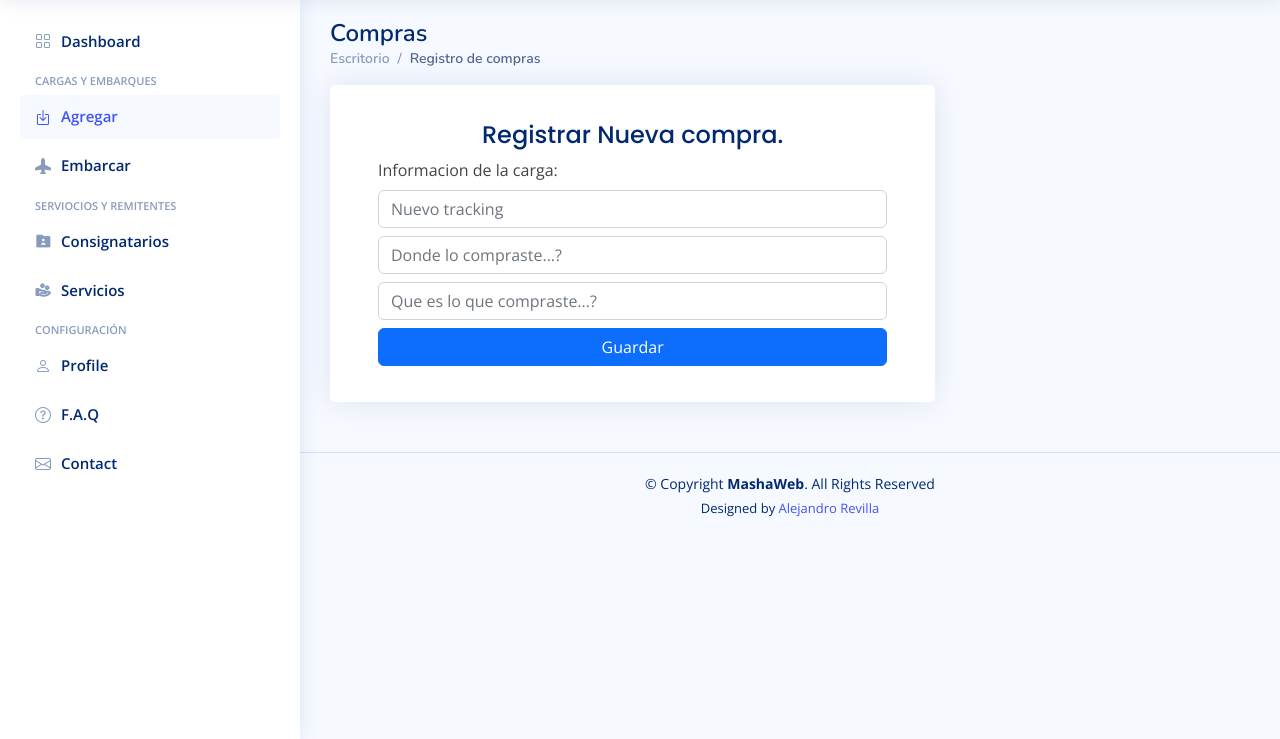
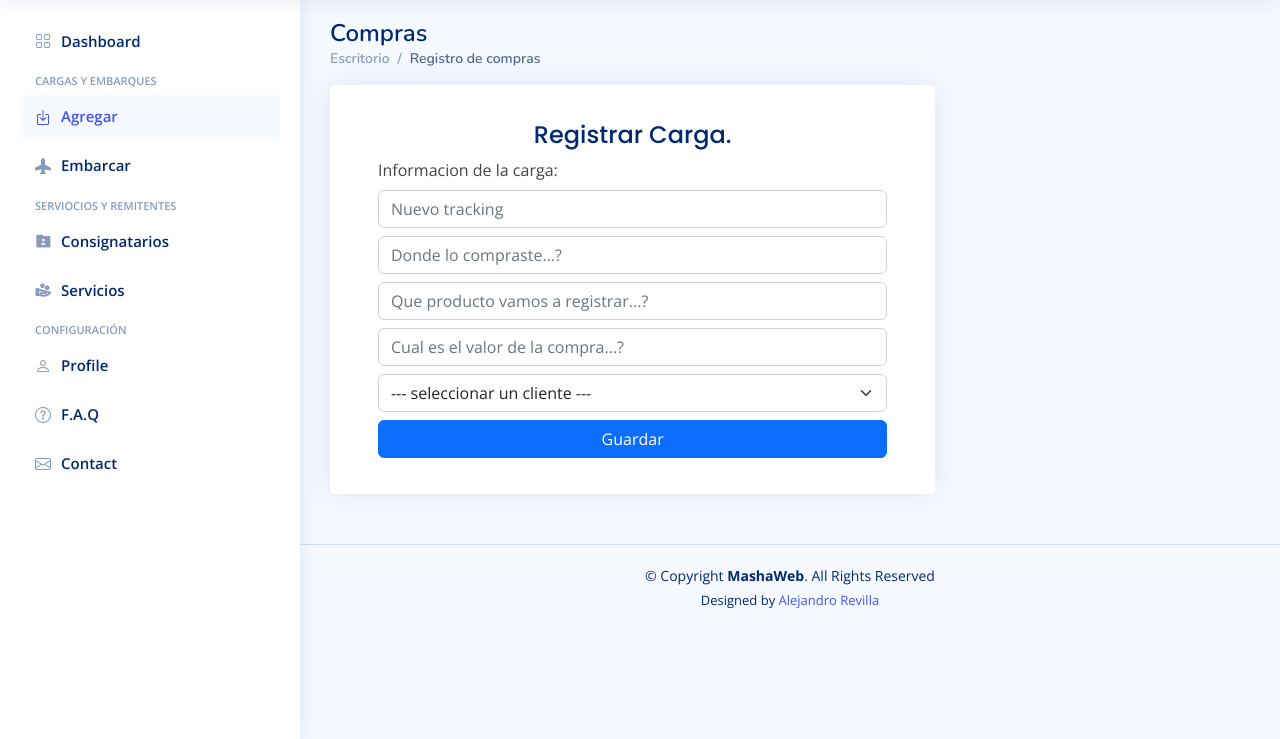
Before and after one commit to Alej1405/gcbox_V2.0, a PHP site: page /registro in a window 1280 px wide. Shown: the part 61-800 px from the top of the page. Run offline with PHP 8.4, Linux system fonts and the light colour scheme; the visitor is signed in with stand-in values (Sample User, id 1); some libraries are stand-ins or nearby versions.

Commit message:
habilitada la funcion registrar carga desde el administrador

```diff
--- a/controllers/DashboradUsuarioController.php
+++ b/controllers/DashboradUsuarioController.php
@@ -2,6 +2,7 @@
 
 namespace Controllers;
 
+use Classes\Email;
 use Model\Cargas;
 use Model\Cliente;
 use Model\Consig;
@@ -52,33 +53,34 @@ class DashboradUsuarioController {
     public static function cargas(Router $router){
         //proteger la pagina
         isAuth();
+        $alertas = [];
 
-        $alertas = [];
         //guardar los registros.
-        $cargas = new Cargas();
+        $cargas = new Cargas;
+
         if ($_SERVER['REQUEST_METHOD'] === 'POST'){
             $cargas->sincronizar($_POST);
             $alertas = $cargas->validarCarga();
             if(empty($alertas)){
-                debuguear($cargas->tracking);
-                $track = Cargas::where('tracking', $cargas->tracking);
-                debuguear($track);
-                if($track){
-                    Cargas::setAlerta('danger', 'El tracking ya existe o lo estas duplicando');
+                //verificar que el cliente exista
+                $cliente = $cargas->id_cliente;
+                $id_cliente = Cliente::where('id', $cliente);
+                if(!$id_cliente){
+                    Cargas::setAlerta('danger', 'Problemas con el cliente, por favor verifica');
                     $alertas= Cargas::getAlertas();
                 }else{
-                    $cargas->id_cliente = $_SESSION['id'];
+                    //debuguear($cargas->id);
                     $cargas->f_registro = date('y-m-d');
                     $cargas->register_by = $_SESSION['id'];
-
-                    //debuguear($cargas);
 
                     //guardar registro
                     $resultado = $cargas->guardar();
 
                     //confirmar el registro
                     if($resultado){
-                        header('Location: /dashboard');
+                        header('Location: /dashboard-u');
+                        $noti = new Email($id_cliente->correo, $id_cliente->nombre, 'Registro de carga');
+                        $noti->registroCarga();
                     }
                 }
             }
@@ -92,7 +94,8 @@ class DashboradUsuarioController {
             'description' => 'Escritorio de administracion de cuneta',
             'header' => 'system_header.php',
             'script' => 'system_scripts.php',
-            'alertas' => $alertas
+            'alertas' => $alertas,
+            'cargas' => $cargas
         ]);
     }
 
--- a/includes/database.php
+++ b/includes/database.php
@@ -1,7 +1,9 @@
 <?php
+//desarrollo
+$db = new mysqli('localhost', 'root', '', 'mashacor_grupo_revilla');
 
-//$db = new mysqli('localhost', 'root', '', 'mashacor_grupo_revilla');
-$db = new mysqli('localhost', 'mashacor_root', 'pablo_1405', 'mashacor_grupo_revilla');
+//produccion
+//$db = new mysqli('localhost', 'mashacor_root', 'pablo_1405', 'mashacor_grupo_revilla');
 
 if (!$db) {
     echo "Error: No se pudo conectar a MySQL.";
--- a/models/ActiveRecord.php
+++ b/models/ActiveRecord.php
@@ -30,6 +30,7 @@ class ActiveRecord {
 
     // Registros - CRUD
     public function guardar() {
+        //debuguear($this->id);
         $resultado = '';
         if(!is_null($this->id)) {
             // actualizar
@@ -49,28 +50,28 @@ class ActiveRecord {
 
     // Busca un registro por su id
     public static function find($id) {
-        $query = "SELECT * FROM " . static::$tabla  ." WHERE id = ${id}";
+        $query = "SELECT * FROM " . static::$tabla  ." WHERE id = $id";
         $resultado = self::consultarSQL($query);
         return array_shift( $resultado ) ;
     }
 
     // Obtener Registro
     public static function get($limite) {
-        $query = "SELECT * FROM " . static::$tabla . " LIMIT ${limite}";
+        $query = "SELECT * FROM " . static::$tabla . " LIMIT $limite";
         $resultado = self::consultarSQL($query);
         return array_shift( $resultado ) ;
     }
 
     // Busqueda Where con Columna
     public static function where($columna, $valor) {
-        $query = "SELECT * FROM " . static::$tabla . " WHERE ${columna} = '${valor}'";
+        $query = "SELECT * FROM " . static::$tabla . " WHERE $columna = '$valor'";
         $resultado = self::consultarSQL($query);
         return array_shift( $resultado ) ;
     }
 
     // Busca todos los registros que pertenecen a un ID
     public static function belongsTo($columna, $valor) {
-        $query = "SELECT * FROM " . static::$tabla . " WHERE ${columna} = '${valor}'";
+        $query = "SELECT * FROM " . static::$tabla . " WHERE $columna = '$valor'";
         $resultado = self::consultarSQL($query);
         return $resultado;
     }
@@ -95,11 +96,11 @@ class ActiveRecord {
         $query .= " ') ";
 
         // Resultado de la consulta
+        //debuguear($query);
         $resultado = self::$db->query($query);
-
         return [
-           'resultado' =>  $resultado,
-           'id' => self::$db->insert_id
+            'resultado' =>  $resultado,
+            'id' => self::$db->insert_id
         ];
     }
 
@@ -117,8 +118,6 @@ class ActiveRecord {
         $query .=  join(', ', $valores );
         $query .= " WHERE id = '" . self::$db->escape_string($this->id) . "' ";
         $query .= " LIMIT 1 ";
-
-        // debuguear($query);
 
         $resultado = self::$db->query($query);
         return $resultado;
--- a/models/Cargas.php
+++ b/models/Cargas.php
@@ -32,7 +32,7 @@ class Cargas extends ActiveRecord{
         public function __construct($args =[])
         {
             //id se auto genera e incrementa
-                $this -> id = $args['id'] ?? '';
+                $this -> id = $args['id'] ?? null;
             //informacion ingresada por el usuario
                 $this -> tracking = $args['tracking'] ?? 0;
                 $this -> origen = $args['origen'] ?? '';
@@ -51,7 +51,7 @@ class Cargas extends ActiveRecord{
             //informacion no manipulable, informacion de control
                 $this -> register_by = $args['register_by'] ?? '';
                 $this -> f_registro = $args['f_registro'] ?? '';
-                $this -> id_cliente = $args['id_cliente'] ?? 3;
+                $this -> id_cliente = $args['id_cliente'] ?? '';
         }
         //validar las cargas
         public function validarCarga(){
@@ -64,6 +64,9 @@ class Cargas extends ActiveRecord{
             if(!$this->detalle){
                 self::$alertas['warning'] [] = "El detalle es obligatorio";
             }
+            if(!$this->id_cliente){
+                self::$alertas['warning'] [] = "Agrega un cliente";
+            }
             return self::$alertas;
         }
 }
--- a/views/dashboard_usuario/registro.php
+++ b/views/dashboard_usuario/registro.php
@@ -28,7 +28,7 @@
                             <form class="row p-2 m-2 w-60" action=" " method="post">
 
                                 <h5 class="card-title text-center pb-0 fs-4">
-                                    Registrar Nueva compra.
+                                    Registrar Carga.
                                 </h5>
                                 <?php
                                     include_once __DIR__ . "/../templates/alertas.php";
@@ -62,9 +62,23 @@
                                             autocomplete="off"
                                             type = "text"
                                             class="form-control"
-                                            placeholder="Que es lo que compraste...?"
+                                            placeholder="Que producto vamos a registrar...?"
                                             id="detalle"
                                             name="detalle">
+                                    </div>
+                                    <div class="col-md-12 mt-2">
+                                        <input
+                                            autocomplete="off"
+                                            type = "text"
+                                            class="form-control"
+                                            placeholder="Cual es el valor de la compra...?"
+                                            id="factura"
+                                            name="factura">
+                                    </div>
+                                    <div class="col-md-12 mt-2">
+                                        <select class="form-select" name="id_cliente" id="id_cliente">
+                                            <option value="1">--- seleccionar un cliente ---</option>
+                                        </select>
                                     </div>
 
                                     <div class="col-12 mt-2">
```
Also changed, not shown: classes/Email.php (+45 -1 lines).
